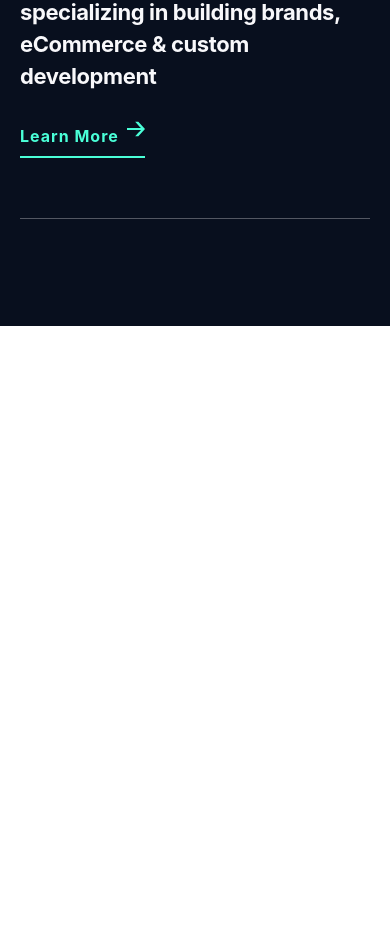
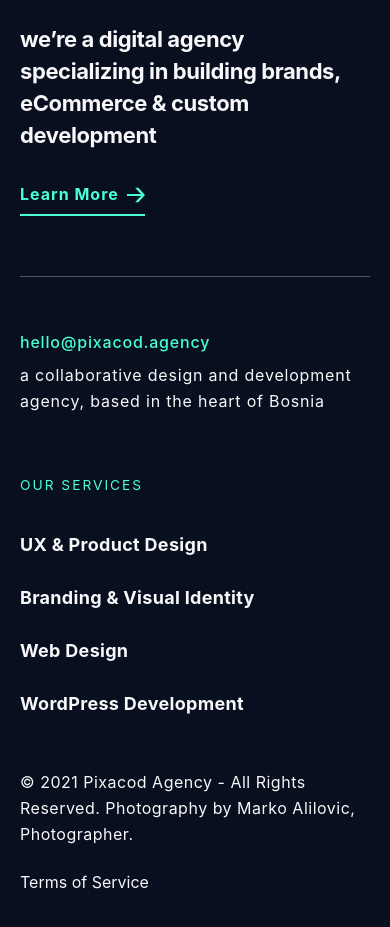
Before and after one commit to pixacodagency/frontend, a Next.js app: page /about in a window 390 px wide. Shown: the part 955-1882 px from the top of the page. Before the commit the page ends 1281 px from the top, so only its background shows below. Built offline with nearby package versions, Linux system fonts and the light colour scheme.

Commit message:
Added new pages and style for footer

```diff
--- a/components/Footer.js
+++ b/components/Footer.js
@@ -7,7 +7,7 @@ const Footer = () => {
       <div className={footerStyles.container}>
         <p className={footerStyles.heading4}>
           <span className={`${footerStyles.large} ${footerStyles.eyebrow}`}>we are pixacod agency.</span>
-          <span className={footerStyles.large2}>we’re a digital creative agency specializing in building brands, eCommerce & custom development</span>
+          <span className={footerStyles.large2}>we’re a digital agency specializing in building brands, eCommerce & custom development</span>
           <Link href="/about">
            <a className={`${footerStyles.link} ${footerStyles.underline} ${footerStyles.animation}`}>
             <span>Learn More</span>
@@ -20,6 +20,37 @@ const Footer = () => {
           </a>
           </Link>
         </p>
+        <div className={`${footerStyles.grid} ${footerStyles.information}`}>
+          <div className={footerStyles.column}>
+            <a href="mailto:hello@pixacod.agency">hello@pixacod.agency</a>
+            <address>a collaborative design and development agency, based in the heart of Bosnia</address>
+          </div>
+          <ul className={`${footerStyles.menuFooter} ${footerStyles.footerList}`}>
+            <li className={footerStyles.menuItem}>
+              <Link href="/services"><a>Our Services</a></Link>
+              <ul className={footerStyles.subMenu}>
+                <li className={footerStyles.menuItem}>
+                  <Link href="/services"><a>UX & Product Design</a></Link>
+                </li>
+                 <li className={footerStyles.menuItem}>
+                  <Link href="/services"><a>Branding & Visual Identity</a></Link>
+                </li>
+                <li className={footerStyles.menuItem}>
+                  <Link href="/services"><a>Web Design</a></Link>
+                </li>
+                <li className={footerStyles.menuItem}>
+                  <Link href="/services"><a>WordPress Development</a></Link>
+                </li>
+              </ul>
+            </li>
+            <li className={footerStyles.menuItem}></li>
+            <li className={footerStyles.menuItem}></li>
+          </ul>
+        </div>
+        <div className={`${footerStyles.flexContainer} ${footerStyles.bottomInfo}`}>
+         <p>© 2021 Pixacod Agency - All Rights Reserved. Photography by <a rel="noreferrer" target="_blank" href="https://www.instagram.com/photo.marko.id/">Marko Alilovic, Photographer</a>.</p>
+         <Link href="/terms-of-services"><a>Terms of Service</a></Link>
+        </div>
       </div>
     </footer>
   );
--- a/styles/Footer.module.css
+++ b/styles/Footer.module.css
@@ -13,8 +13,14 @@
     height: 100px;
     left: 0;
     position: absolute;
-    top: -100px;
+    top: -95px;
     width: 100%;
+}
+
+.footer ul {
+    list-style: none;
+    margin: 0;
+    padding: 0;
 }
 
 .container {
@@ -56,8 +62,8 @@ p.heading4 {
 
 .footer p span:not(.eyebow) {
     display: block;
-    margin-bottom: 26px;
-    max-width: 990px;
+    margin-bottom: 25px;
+    max-width: 960px;
 }
 
 .footer .link {
@@ -110,6 +116,15 @@ p.heading4 {
     transform-origin: 100% 50%;
 }
 
+.link:hover:after {
+    -webkit-transform: scaleX(1);
+    transform: scaleX(1);
+    -webkit-transform-origin: 0 50%;
+    transform-origin: 0 50%;
+    -webkit-transition-timing-function: ease;
+    transition-timing-function: ease;
+}
+
 .underline {
     border-bottom: 2px solid #eaeaea;
 }
@@ -127,6 +142,23 @@ p.heading4 {
     display: inline-block !important;
     overflow: hidden;
     position: relative;
+}
+
+.animation:hover aside span:first-child {
+    -webkit-transform: translateX(400%);
+    transform: translateX(400%);
+}
+
+.animation:hover aside span:nth-child(2) {
+    -webkit-transform: translateX(-50%);
+    transform: translateX(-50%);
+}
+
+.animation:hover aside span {
+    -webkit-transition: .5s cubic-bezier(.75, .25, .25, .75);
+    transition: .5s cubic-bezier(.75, .25, .25, .75);
+    -webkit-transition-delay: .3s;
+    transition-delay: .3s;
 }
 
 .underline aside span {
@@ -163,6 +195,89 @@ p.heading4 {
     -ms-user-select: none;
     user-select: none;
 }
+
+.grid {
+    display: grid;
+}
+
+.information {
+    gap: 30px calc(100/1200*100%);
+    grid-template-columns: 215px 1fr;
+}
+
+.flexContainer {
+    display: flex;
+    flex-wrap: wrap;
+    justify-content: space-between;
+}
+
+.bottomInfo {
+    margin-top: 108px;
+}
+
+.bottomInfo p {
+    margin: 0;
+}
+
+.bottomInfo a {
+    color: #f8f8fb;
+}
+
+.information .column a {
+    color: #4AFFD8;
+    font-weight: 500;
+    letter-spacing: .8px;
+}
+
+.information address {
+    font-style: normal;
+    letter-spacing: .8px;
+    line-height: calc(26/16);
+    margin: 10px 0;
+}
+
+.menuFooter {
+    display: flex;
+    justify-content: space-between;
+    margin: 0 auto;
+    max-width: 888px;
+    width: 100%;
+}
+
+ul.footerList {
+    list-style: none;
+    margin: 0;
+    padding: 0;
+}
+
+ul.menuFooter>li>a {
+    margin-bottom: 33px;
+}
+
+.footerList>li>a {
+    color: #4AFFD8;
+    font-size: calc(12rem/14);
+    display: block;
+    letter-spacing: 2px;
+    text-transform: uppercase;
+}
+
+.menuFooter li li {
+    margin-bottom: 24px;
+}
+
+.menuFooter li li a {
+    color: #f8f8fb;
+    font-weight: 700;
+    font-size: calc(18rem/16);
+    letter-spacing: .3px;
+}
+
+.menuFooter li li a:hover {
+    color: #4AFFD8;
+}
+
+.subMenu {}
 
 
 /*1800px*/
@@ -225,6 +340,19 @@ p.heading4 {
     .container {
         padding: 0 20px;
     }
+    .bottomInfo p {
+        margin-bottom: 25px;
+        width: 100%;
+    }
+}
+
+
+/*719*/
+
+@media all and (max-width: 719px) {
+    .animation aside {
+        top: 4px;
+    }
 }
 
 
@@ -241,6 +369,13 @@ p.heading4 {
 /*1100px*/
 
 @media only screen and (max-width: 68.75em) {
+    .footer {
+        margin-top: 106px;
+    }
+    .footer:before {
+        height: 28px;
+        top: -28px;
+    }
     .container {
         max-width: 100% !important;
     }
@@ -263,6 +398,20 @@ p.heading4 {
         font-size: calc(22rem/16);
         line-height: calc(32/22);
     }
+    .information {
+        gap: 50px;
+        grid-template-columns: 1fr;
+    }
+    .bottomInfo {
+        margin-top: 0;
+    }
+    .menuFooter {
+        display: block;
+        max-width: 100%;
+    }
+    .menuFooter>li {
+        margin-bottom: 50px;
+    }
 }
 
 
--- a/styles/globals.css
+++ b/styles/globals.css
@@ -19,20 +19,31 @@
     outline: 0!important;
 }
 
+a:active,
+a:focus,
+a:hover {
+    text-decoration: none;
+}
+
 a {
-    color: inherit;
+    color: #4AFFD8;
     text-decoration: none;
+    transition: all .25s ease;
+}
+
+a:hover {
+    outline: 0;
 }
 
 body {
     margin: 0;
     background: color #f2f2f2;
     color: #333;
+    font-size: 1rem;
 }
 
 html {
     box-sizing: border-box;
-    font-size: 16px;
     font-size: 100%;
     font-family: -apple-system, BlinkMacSystemFont, "Segoe UI", Roboto, Helvetica, Arial, sans-serif, "Apple Color Emoji", "Segoe UI Emoji", "Segoe UI Symbol";
     color: #121e49;
@@ -56,3 +67,11 @@ footer,
 article {
     width: 100%;
 }
+
+p,
+ul,
+ol {
+    letter-spacing: .5px;
+    line-height: calc(26/16);
+    margin: 0 0 24px;
+}
```
Also changed, not shown: pages/services.js (added, +13 -0 lines), pages/terms-of-services.js (added, +13 -0 lines).
